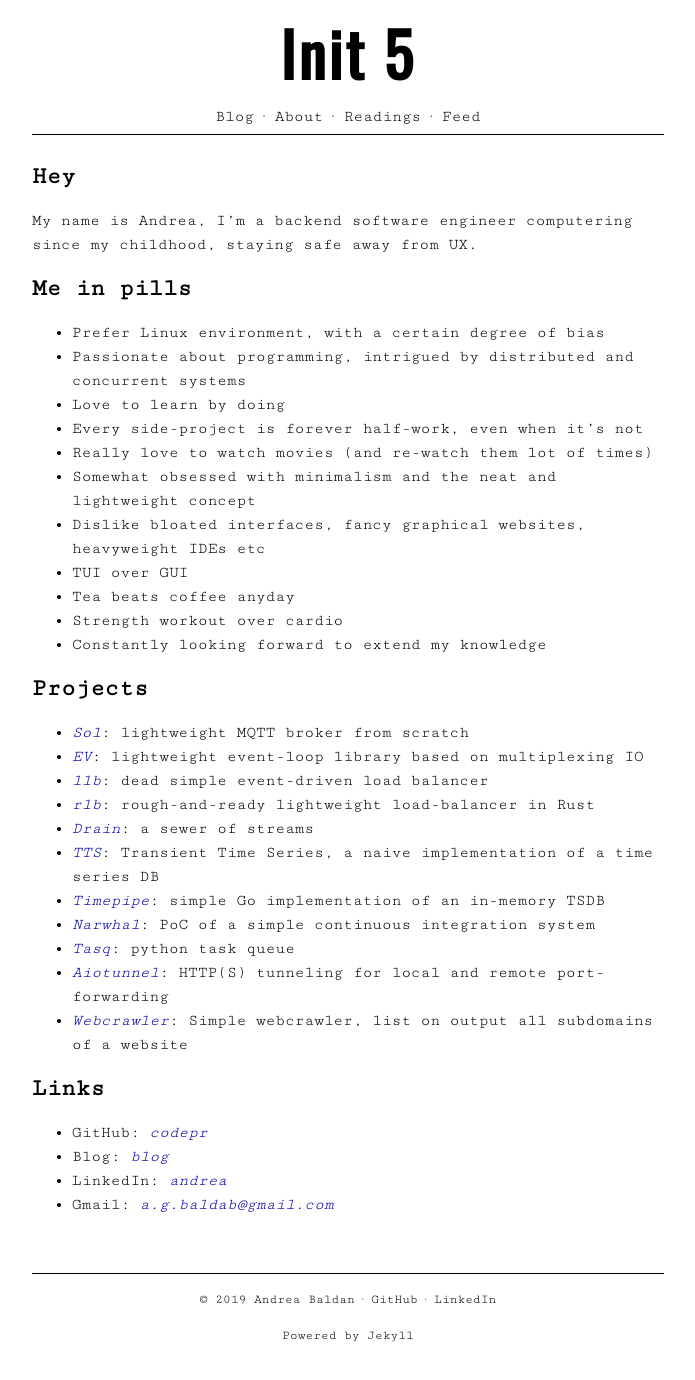
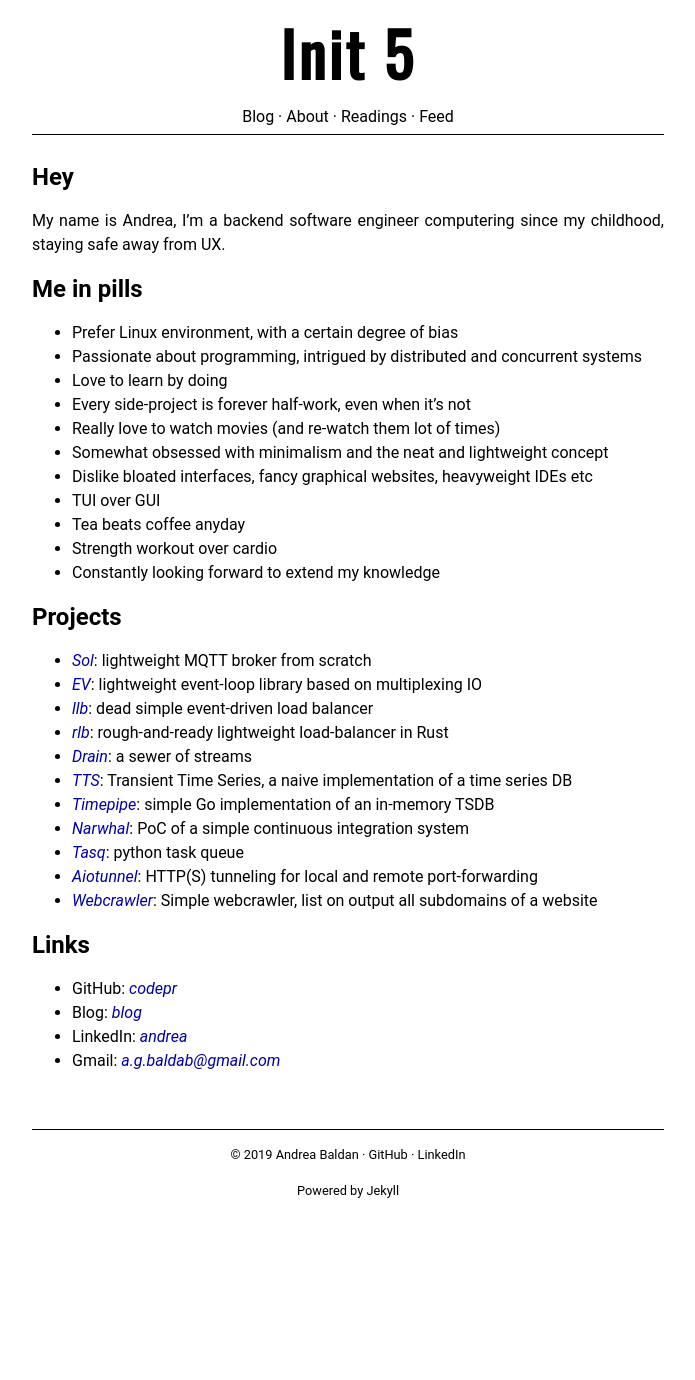
Before and after one commit to codepr/codepr.github.io, a Jekyll site: the page built from index.md, in a window 1280 px wide. Shown: the whole page, without its empty margins (292-987 px from the left). Built offline with Jekyll 4.4.1, drawn with Linux system fonts in a browser that asks for light colours; after the commit the page ends 1236 px from its top, so only the background shows below that.

Commit message:
Moved to Roboto

```diff
--- a/assets/css/style.css
+++ b/assets/css/style.css
@@ -18,7 +18,8 @@ img[src*="#content-image"] {
 body	{
 	margin-top: 0px;
 	padding:0;
-	font-family: 'Cutive Mono', serif;
+	/* font-family: 'Cutive Mono', serif; */
+	font-family: 'Roboto', serif;
 	font-size:100%;
 	line-height:150%;
 }
@@ -33,7 +34,7 @@ a:hover	{
 }
 
 code {
-    font-size: .85em;
+    font-size: 1em;
 }
 
 hr {
@@ -72,7 +73,8 @@ hr {
 }
 
 #content-left {
-	text-align:left;
+	text-align:justify;
+	text-justify: inter-word;
 	margin:auto;
 	padding-top:5px;
 	margin-bottom:20px;
```
